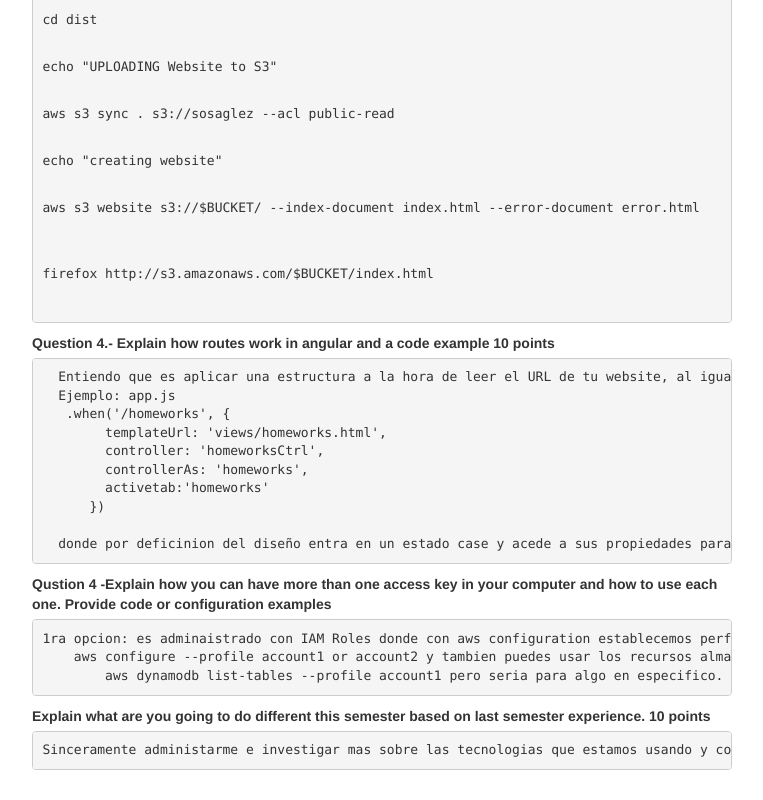
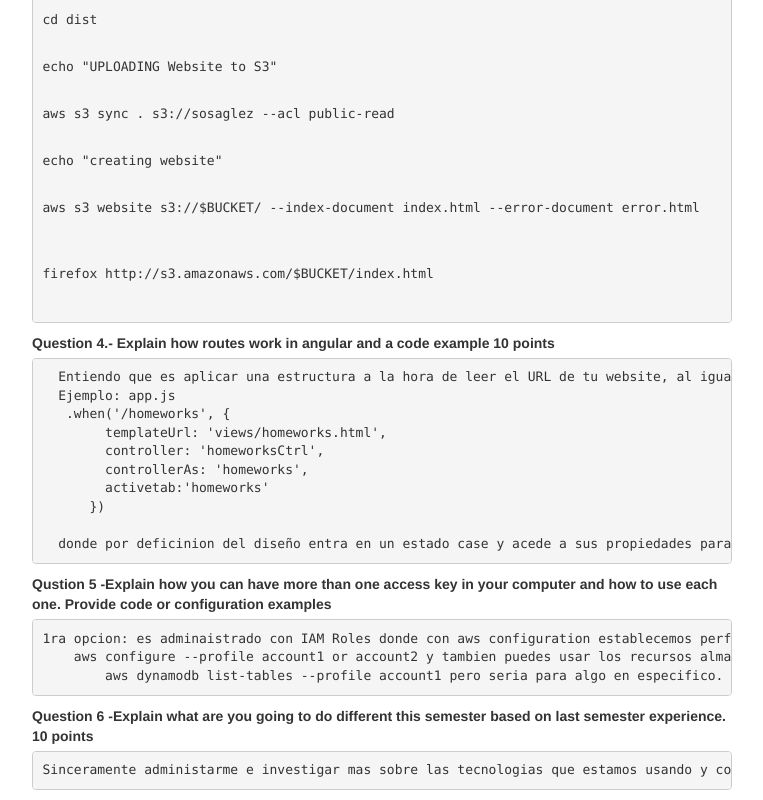
Before and after one commit to ss1730/CloudComputing, a website: page sosaglez/app/index.html at #!/homework_1 in a window 1280 px wide. Shown: the part 2490-3290 px from the top of the page, without its empty margins (258-1021 px from the left). Drawn offline with nearby package versions, Linux system fonts and the light colour scheme; some packages are replaced by stand-ins of ours; files that its build step writes are made by us from their sources.

Commit message:
Adding HomeWork 1

```diff
--- a/sosaglez/app/views/homework_1.html
+++ b/sosaglez/app/views/homework_1.html
@@ -88,7 +88,7 @@
 </pre>
 
 <label>
-  Qustion 4 -Explain how you can have more than one access key in your computer and how to
+  Qustion 5 -Explain how you can have more than one access key in your computer and how to
   use each one. Provide code or configuration examples
 </label>
 
@@ -99,7 +99,7 @@
 </pre>
 
 <label>
-  Explain what are you going to do different this semester based on last semester
+  Question 6 -Explain what are you going to do different this semester based on last semester
   experience. <b>10 points</b>
 </label>
 
```
